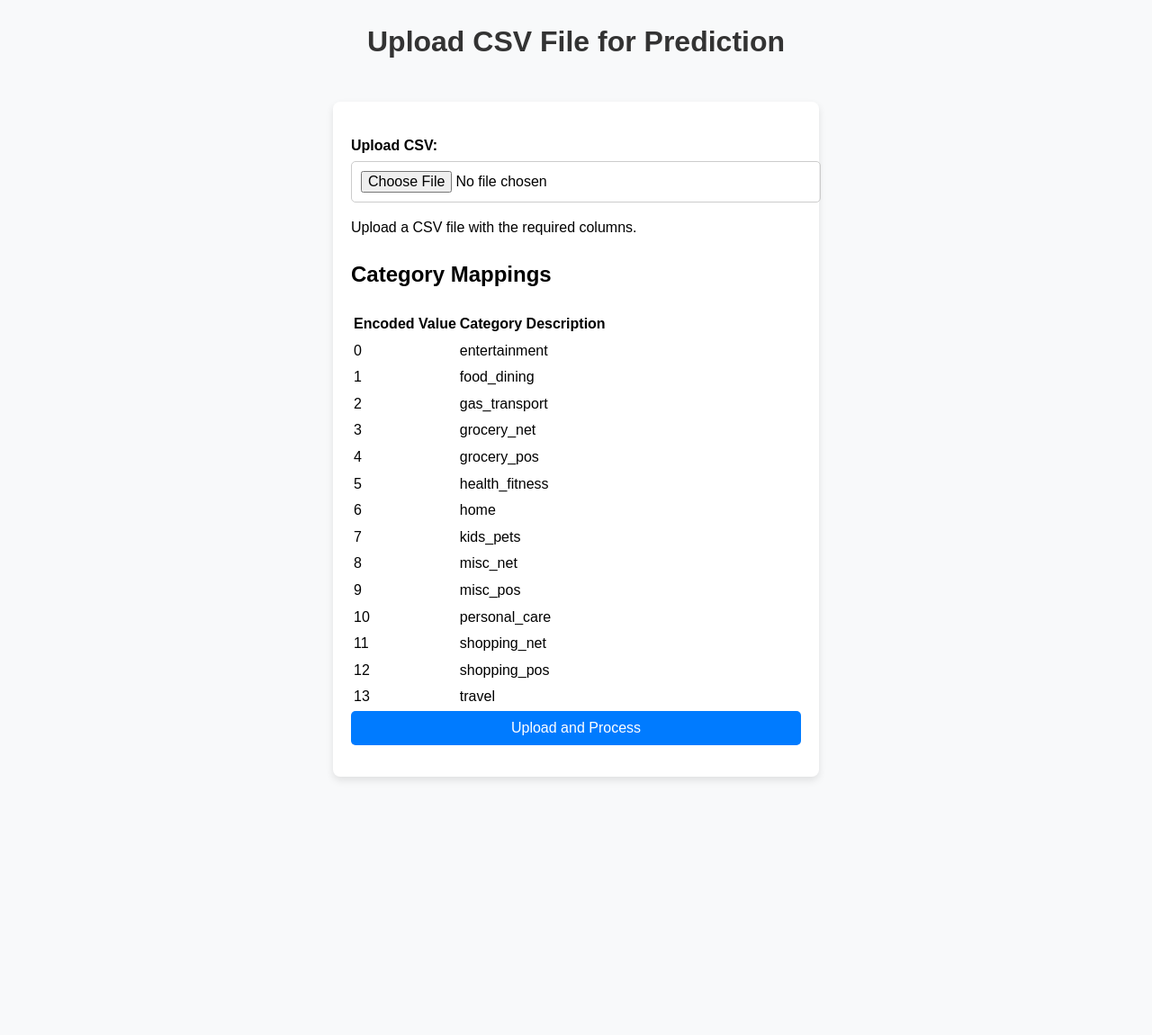
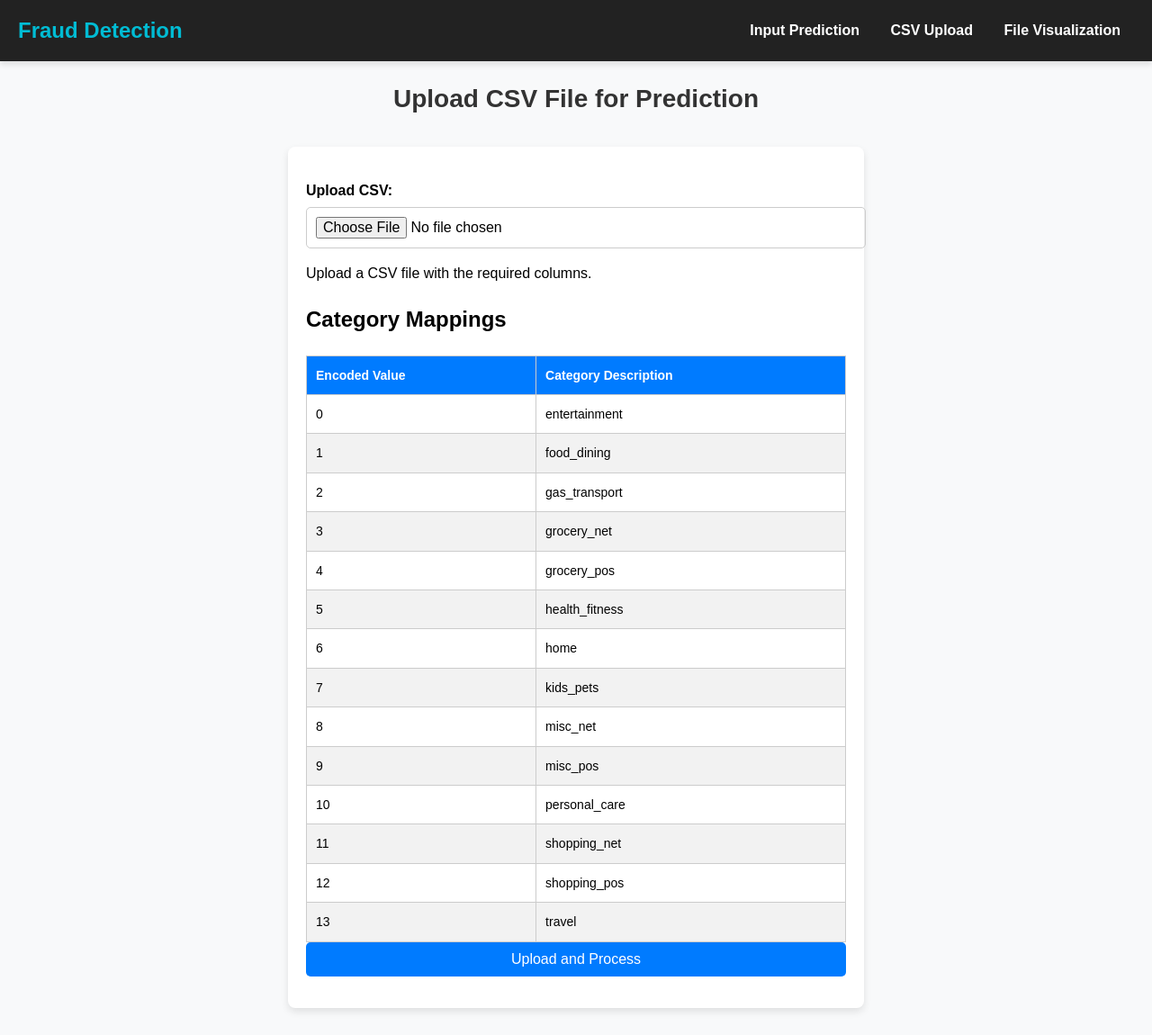
Before and after one commit to smita172/creditcard_fraud, a Django app: page /csv_prediction/ in a window 1280 px wide. Shown: the whole page at 90% size. Before the commit the page ends 867 px from the top, so only its background shows below. Run offline with Django 5.2, Linux system fonts and the light colour scheme; parts of the project's set-up code (start-up, migrations or seed data) failed here and were passed over.

Commit message:
changes for csv prediction

```diff
--- a/static/css/csv_prediction.css
+++ b/static/css/csv_prediction.css
@@ -7,23 +7,54 @@ body {
     line-height: 1.6;
 }
 
-/* Container styling */
+/* Navbar styling */
+.navbar {
+    background-color: #222;
+    color: white;
+    padding: 15px 20px;
+    display: flex;
+    justify-content: space-between;
+    align-items: center;
+    box-shadow: 0 4px 6px rgba(0, 0, 0, 0.1);
+}
+
+.navbar-logo {
+    font-size: 24px;
+    font-weight: bold;
+    color: #00bcd4;
+    text-decoration: none;
+}
+
+.navbar-menu a {
+    color: white;
+    text-decoration: none;
+    margin: 0 15px;
+    font-size: 16px;
+    font-weight: bold;
+}
+
+.navbar-menu a:hover {
+    color: #00bcd4;
+}
+
+/* Main Content Styling */
+h1 {
+    text-align: center;
+    margin-top: 20px;
+    color: #333;
+    font-size: 28px;
+}
+
+/* Form styling */
 form {
-    max-width: 500px;
-    margin: 40px auto;
+    max-width: 600px;
+    margin: 30px auto;
     background-color: white;
     padding: 20px;
     border-radius: 8px;
     box-shadow: 0 4px 8px rgba(0, 0, 0, 0.1);
 }
 
-h1 {
-    text-align: center;
-    margin-bottom: 20px;
-    color: #333;
-}
-
-/* Form elements */
 form label {
     font-weight: bold;
     display: block;
@@ -52,11 +83,40 @@ form button:hover {
     background-color: #0056b3;
 }
 
-/* Messages */
+/* Table Styling */
+.category-table {
+    width: 100%;
+    margin-top: 20px;
+    border-collapse: collapse;
+    text-align: left;
+}
+
+.category-table th,
+.category-table td {
+    border: 1px solid #ccc;
+    padding: 10px;
+    font-size: 14px;
+}
+
+.category-table th {
+    background-color: #007bff;
+    color: white;
+}
+
+.category-table tbody tr:nth-child(even) {
+    background-color: #f2f2f2;
+}
+
+.category-table tbody tr:hover {
+    background-color: #e6f7ff;
+}
+
+/* Messages Styling */
 .messages p {
     text-align: center;
     padding: 10px;
     border-radius: 5px;
+    margin-top: 10px;
 }
 
 .messages p.error {
--- a/templates/csv_prediction.html
+++ b/templates/csv_prediction.html
@@ -4,9 +4,151 @@
 <head>
     <meta charset="UTF-8">
     <title>CSV Prediction Upload</title>
-    <link rel="stylesheet" href="{% static 'css/csv_prediction.css' %}">
+{#    <link rel="stylesheet" href="{% static 'css/csv_prediction.css' %}">#}
+    <style>
+        /* General styling */
+body {
+    font-family: Arial, sans-serif;
+    margin: 0;
+    padding: 0;
+    background-color: #f8f9fa;
+    line-height: 1.6;
+}
+
+/* Navbar styling */
+.navbar {
+    background-color: #222;
+    color: white;
+    padding: 15px 20px;
+    display: flex;
+    justify-content: space-between;
+    align-items: center;
+    box-shadow: 0 4px 6px rgba(0, 0, 0, 0.1);
+}
+
+.navbar-logo {
+    font-size: 24px;
+    font-weight: bold;
+    color: #00bcd4;
+    text-decoration: none;
+}
+
+.navbar-menu a {
+    color: white;
+    text-decoration: none;
+    margin: 0 15px;
+    font-size: 16px;
+    font-weight: bold;
+}
+
+.navbar-menu a:hover {
+    color: #00bcd4;
+}
+
+/* Main Content Styling */
+h1 {
+    text-align: center;
+    margin-top: 20px;
+    color: #333;
+    font-size: 28px;
+}
+
+/* Form styling */
+form {
+    max-width: 600px;
+    margin: 30px auto;
+    background-color: white;
+    padding: 20px;
+    border-radius: 8px;
+    box-shadow: 0 4px 8px rgba(0, 0, 0, 0.1);
+}
+
+form label {
+    font-weight: bold;
+    display: block;
+    margin-bottom: 5px;
+}
+
+form select, form input, form button {
+    width: 100%;
+    margin-bottom: 15px;
+    padding: 10px;
+    border: 1px solid #ccc;
+    border-radius: 5px;
+    font-size: 16px;
+}
+
+/* Submit button */
+form button {
+    background-color: #007bff;
+    color: white;
+    border: none;
+    cursor: pointer;
+    transition: background-color 0.3s ease;
+}
+
+form button:hover {
+    background-color: #0056b3;
+}
+
+/* Table Styling */
+.category-table {
+    width: 100%;
+    margin-top: 20px;
+    border-collapse: collapse;
+    text-align: left;
+}
+
+.category-table th,
+.category-table td {
+    border: 1px solid #ccc;
+    padding: 10px;
+    font-size: 14px;
+}
+
+.category-table th {
+    background-color: #007bff;
+    color: white;
+}
+
+.category-table tbody tr:nth-child(even) {
+    background-color: #f2f2f2;
+}
+
+.category-table tbody tr:hover {
+    background-color: #e6f7ff;
+}
+
+/* Messages Styling */
+.messages p {
+    text-align: center;
+    padding: 10px;
+    border-radius: 5px;
+    margin-top: 10px;
+}
+
+.messages p.error {
+    background-color: #f8d7da;
+    color: #721c24;
+}
+
+.messages p.success {
+    background-color: #d4edda;
+    color: #155724;
+}
+
+    </style>
 </head>
 <body>
+    <!-- Navbar -->
+    <div class="navbar">
+        <a href="#" class="navbar-logo">Fraud Detection</a>
+        <div class="navbar-menu">
+            <a href="{% url 'input_prediction' %}">Input Prediction</a>
+            <a href="{% url 'csv_prediction' %}">CSV Upload</a>
+            <a href="{% url 'csv_visualization' %}">File Visualization</a>
+        </div>
+    </div>
     <h1>Upload CSV File for Prediction</h1>
     <form method="post" enctype="multipart/form-data">
         {% csrf_token %}
```
Also changed, not shown: templates/csv_visualization.html (+10 -0 lines), templates/input_prediction.html (+39 -0 lines).
